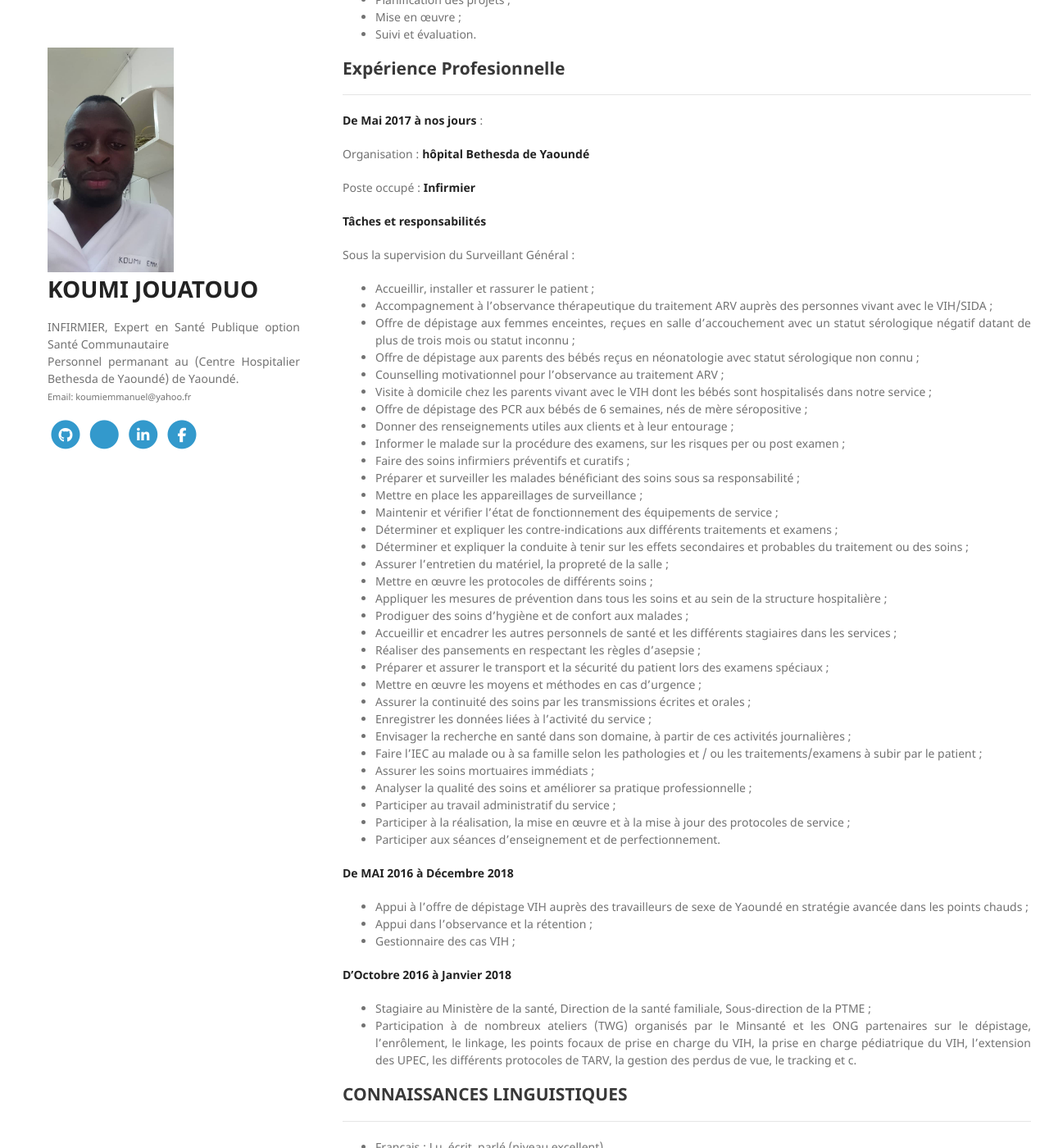
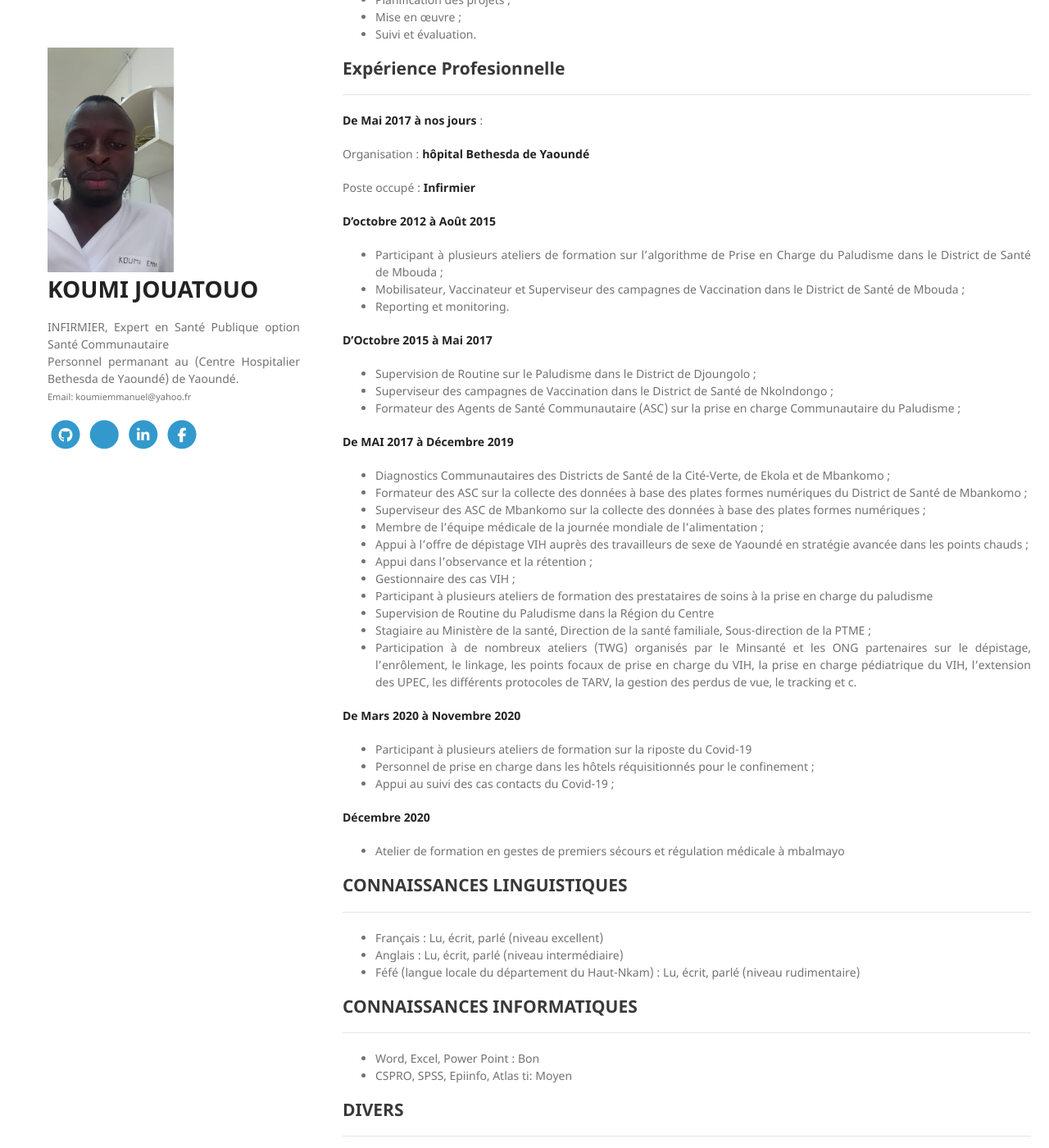
Before and after one commit to koumi-jouatouo/koumi-jouatouo.github.io, a Jekyll site: the page built from index.md, in a window 1280 px wide and 1400 px high, scrolled down 1633 px. Shown: the whole window at 82% size. Built offline with Jekyll 4.4.1, drawn with Linux system fonts in a browser that asks for light colours; nearby versions of some CDN libraries; our own code applies the rules of GitHub Pages for plain Markdown files; a style sheet for code colours, icons or effects is not loaded; some of the changed text lies outside the part shown.

Commit message:
Update index.md

```diff
--- a/index.md
+++ b/index.md
@@ -64,51 +64,37 @@ Organisation : **hôpital Bethesda de Yaoundé**
 
 Poste occupé : **Infirmier**
 
-**Tâches et responsabilités**
+**D'octobre 2012 à Août 2015**
+*	Participant à plusieurs ateliers de formation sur l’algorithme de Prise en Charge du Paludisme dans le District de Santé de Mbouda ;
+*	Mobilisateur, Vaccinateur et Superviseur des campagnes de Vaccination dans le District de Santé de Mbouda ;
+*	Reporting et monitoring.
 
-Sous la supervision du Surveillant Général :
+**D’Octobre 2015 à Mai 2017**
+*	Supervision de Routine sur le Paludisme dans le District de Djoungolo ;
+*	Superviseur des campagnes de Vaccination dans le District de Santé de Nkolndongo ;
+*	Formateur des Agents de Santé Communautaire (ASC) sur la prise en charge Communautaire du Paludisme ;
 
-*	Accueillir, installer et rassurer le patient ;
-*	Accompagnement à l’observance thérapeutique du traitement ARV auprès des personnes vivant avec le VIH/SIDA ;
-*	Offre de dépistage aux femmes enceintes, reçues en salle d’accouchement avec un statut sérologique négatif datant de plus de trois mois ou statut inconnu ;
-*	Offre de dépistage aux parents des bébés reçus en néonatologie avec statut sérologique non connu ;
-*	Counselling motivationnel pour l’observance au traitement ARV ;
-*	Visite à domicile chez les parents vivant avec le VIH dont les bébés sont hospitalisés dans notre service ;
-*	Offre de dépistage des PCR aux bébés de 6 semaines, nés de mère séropositive ;
-*	Donner des renseignements utiles aux clients et à leur entourage ;
-*	Informer le malade sur la procédure des examens, sur les risques per ou post examen ;
-*	Faire des soins infirmiers préventifs et curatifs ;
-*	Préparer et surveiller les malades bénéficiant des soins sous sa responsabilité ;
-*	Mettre en place les appareillages de surveillance ;
-*	Maintenir et vérifier l’état de fonctionnement des équipements de service ;
-*	Déterminer et expliquer les contre-indications aux différents traitements et examens ;
-*	Déterminer et expliquer la conduite à tenir sur les effets secondaires et probables du traitement ou des soins ;
-*	Assurer l’entretien du matériel, la propreté de la salle ;
-*	Mettre en œuvre les protocoles de différents soins ;
-*	Appliquer les mesures de prévention dans tous les soins et au sein de la structure hospitalière ;
-*	Prodiguer des soins d’hygiène et de confort aux malades ;
-*	Accueillir et encadrer les autres personnels de santé et les différents stagiaires dans les services ;
-*	Réaliser des pansements en respectant les règles d’asepsie ;
-*	Préparer et assurer le transport et la sécurité du patient lors des examens spéciaux ;
-*	Mettre en œuvre les moyens et méthodes en cas d’urgence ;
-*	Assurer la continuité des soins par les transmissions écrites et orales ;
-*	Enregistrer les données liées à l’activité du service ;
-*	Envisager la recherche en santé dans son domaine, à partir de ces activités journalières ;
-*	Faire l’IEC au malade ou à sa famille selon les pathologies et / ou les traitements/examens à subir par le patient ;
-*	Assurer les soins mortuaires immédiats ;
-*	Analyser la qualité des soins et améliorer sa pratique professionnelle ;
-*	Participer au travail administratif du service ;
-*	Participer à la réalisation, la mise en œuvre et à la mise à jour des protocoles de service ;
-*	Participer aux séances d’enseignement et de perfectionnement.
-
-**De MAI 2016 à Décembre 2018**
+**De MAI 2017 à Décembre 2019**
+*	Diagnostics Communautaires des Districts de Santé de la Cité-Verte, de Ekola et de Mbankomo ;
+*	Formateur des ASC sur la collecte des données à base des plates formes numériques du District de Santé de Mbankomo ;
+*	Superviseur des ASC de Mbankomo sur la collecte des données à base des plates formes numériques ;
+*	Membre de l’équipe médicale de la journée mondiale de l’alimentation ;
 *	Appui à l’offre de dépistage VIH auprès des travailleurs de sexe de Yaoundé en stratégie avancée dans les points chauds ;
 *	Appui dans l’observance et la rétention ;
 *	Gestionnaire des cas VIH ;
-
-**D’Octobre 2016 à Janvier 2018**
+*	Participant à plusieurs ateliers de formation des prestataires de soins à la prise en charge du paludisme
+*	Supervision de Routine du Paludisme dans la Région du Centre
 *	Stagiaire au Ministère de la santé, Direction de la santé familiale, Sous-direction de la PTME ;
 *	Participation à de nombreux ateliers (TWG) organisés par le Minsanté et les ONG partenaires sur le dépistage, l’enrôlement, le linkage, les points focaux de prise en charge du VIH, la prise en charge pédiatrique du VIH, l’extension des UPEC, les différents protocoles de TARV, la gestion des perdus de vue, le tracking et c.
+
+**De Mars 2020 à Novembre 2020**
+*	Participant à plusieurs ateliers de formation sur la riposte du Covid-19
+*	Personnel de prise en charge dans les hôtels réquisitionnés pour le confinement ;
+*	Appui au suivi des cas contacts  du Covid-19 ;
+
+**Décembre 2020**
+*	Atelier de formation en gestes de premiers sécours et régulation médicale à mbalmayo
+
 
 ## CONNAISSANCES LINGUISTIQUES
 ______________________________________________________________
@@ -136,5 +122,5 @@ Bénévole de l’ONG PATCHA Foundation…
 ## REFERENCES
 ______________________________________________________________
 *	**OLOUME BEYEME Valentine, adolescent and HIV/AIDS Specialist à UNICEF ; Tel : +237 699 91 31 22 / 673 16 87 61 ; Email : vobeyeme@unicef.org**
-*	**ANGUMUA Carrine, HIV PREVENTION SPECIALIST, CARE International au Cameroun. TEL : +237 675 098 960. Email : carynangu@yahoo.com**
 *	**Dr DIPANDA Théodore, médecin généraliste, Inspecteur de Santé numéro 2 ; Tel : +237 654 45 38 89 / 699 88 49 28 ; Email : doctadipanda@yahoo.fr**
+*	**Dr METOMB Franck Steve, CERPLE du Centre ; Tel : 00237 6970020455 ; 00237 670324545**
```
